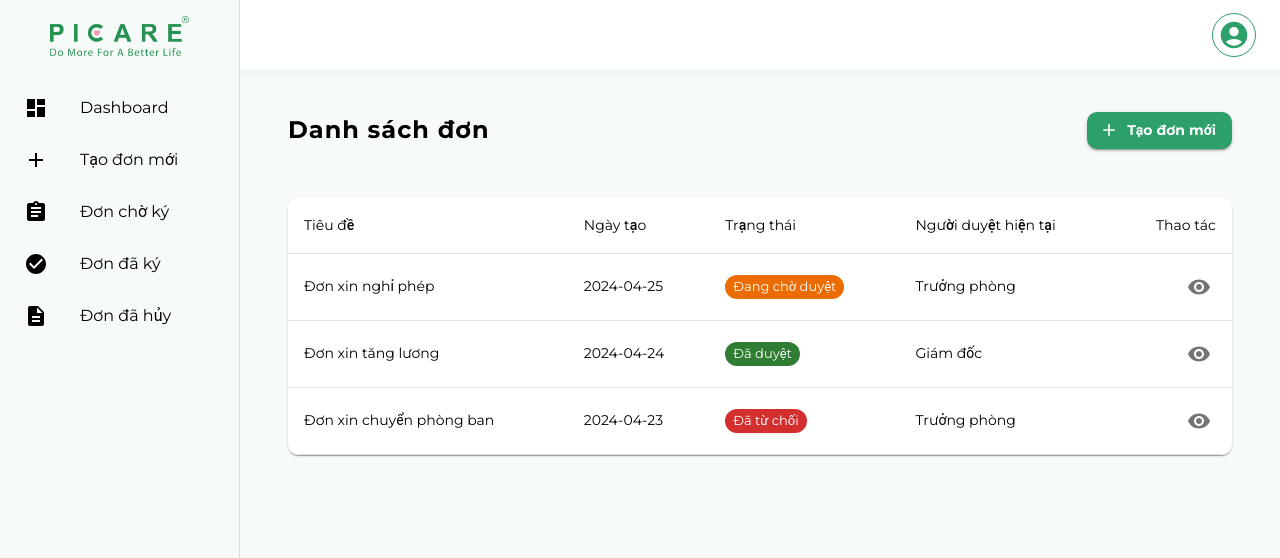
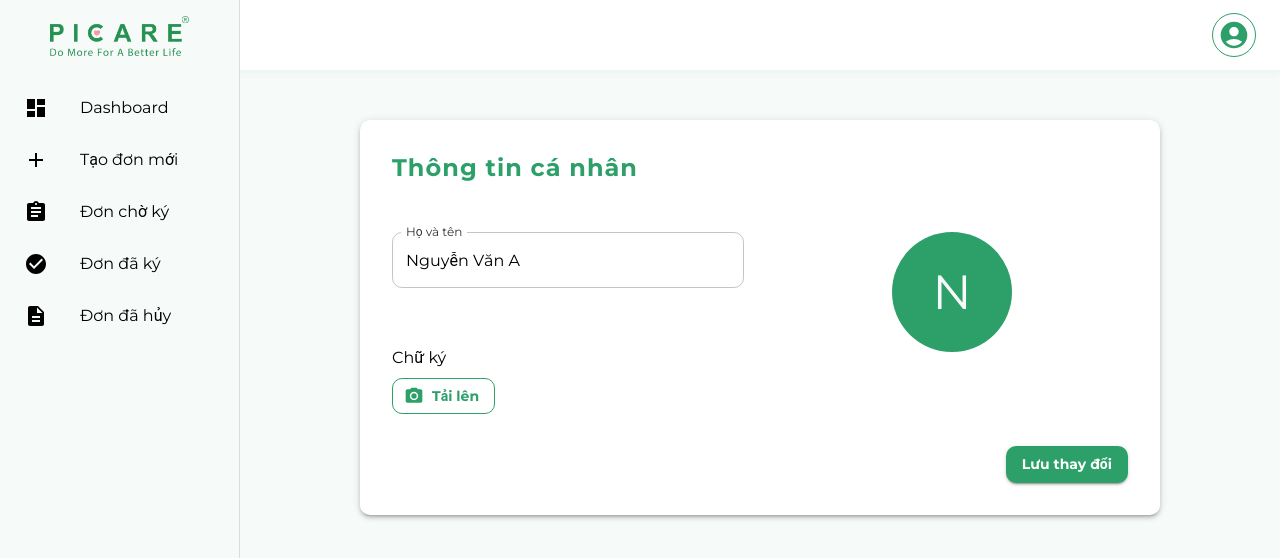
Before and after one commit to tulklk/PicareRequestManagementPage, a React (Vite) app: page /profile in a window 1280 px wide. Before the commit this address led to /. Shown: the top 558 px of the page. Built offline with nearby package versions, Linux system fonts and the light colour scheme; a web font is replaced by a local one.

Commit message:
Add Profile Page, fix workflow pape

```diff
--- a/src/App.jsx
+++ b/src/App.jsx
@@ -16,6 +16,7 @@ import RequestDetails from './pages/RequestDetails';
 import CancelledRequests from './pages/CancelledRequests';
 import PendingApprovals from './pages/PendingApprovals';
 import RequestHistory from './pages/RequestHistory';
+import Profile from './pages/Profile';
 
 const router = {
   future: {
@@ -73,6 +74,7 @@ function App() {
             <Route path="cancelled-requests" element={<CancelledRequests />} />
             <Route path="pending-approvals" element={<PendingApprovals />} />
             <Route path="request-history" element={<RequestHistory />} />
+            <Route path="profile" element={<Profile />} />
             <Route path="*" element={<Navigate to="/" replace />} />
           </Route>
         </Routes>
--- a/src/components/Layout.jsx
+++ b/src/components/Layout.jsx
@@ -47,6 +47,11 @@ function Layout() {
 
   const handleProfileMenuClose = () => {
     setAnchorEl(null);
+  };
+
+  const handleProfileClick = () => {
+    handleProfileMenuClose();
+    navigate('/profile');
   };
 
   const handleLogout = () => {
@@ -144,7 +149,7 @@ function Layout() {
             open={Boolean(anchorEl)}
             onClose={handleProfileMenuClose}
           >
-            <MenuItem onClick={handleProfileMenuClose}>Hồ sơ</MenuItem>
+            <MenuItem onClick={handleProfileClick}>Hồ sơ</MenuItem>
             <MenuItem onClick={handleLogout}>Đăng xuất</MenuItem>
           </Menu>
         </Toolbar>
--- /dev/null
+++ b/src/pages/Profile.jsx
@@ -0,0 +1,131 @@
+import React, { useState } from 'react';
+import {
+  Box,
+  Paper,
+  Typography,
+  TextField,
+  Button,
+  Avatar,
+  Grid,
+  IconButton,
+} from '@mui/material';
+import { PhotoCamera } from '@mui/icons-material';
+import { toast } from 'react-toastify';
+
+function Profile() {
+  const [name, setName] = useState('Nguyễn Văn A'); // Giá trị mặc định, sau này sẽ lấy từ API
+  const [signature, setSignature] = useState(null);
+  const [previewUrl, setPreviewUrl] = useState(null);
+
+  const handleNameChange = (event) => {
+    setName(event.target.value);
+  };
+
+  const handleSignatureUpload = (event) => {
+    const file = event.target.files[0];
+    if (file) {
+      setSignature(file);
+      const reader = new FileReader();
+      reader.onloadend = () => {
+        setPreviewUrl(reader.result);
+      };
+      reader.readAsDataURL(file);
+    }
+  };
+
+  const handleSave = () => {
+    // TODO: Implement API call to save profile changes
+    console.log('Saving profile:', { name, signature });
+    toast.success('Lưu thay đổi thành công!');
+  };
+
+  return (
+    <Box sx={{ maxWidth: 800, mx: 'auto', mt: 4 }}>
+      <Paper elevation={3} sx={{ p: 4 }}>
+        <Typography variant="h5" gutterBottom sx={{ color: '#2CA068', fontWeight: 600 }}>
+          Thông tin cá nhân
+        </Typography>
+
+        <Grid container spacing={4} sx={{ mt: 2 }}>
+          <Grid item xs={12} md={6}>
+            <TextField
+              fullWidth
+              label="Họ và tên"
+              value={name}
+              onChange={handleNameChange}
+              sx={{ mb: 3 }}
+            />
+
+            <Box sx={{ mt: 4 }}>
+              <Typography variant="subtitle1" gutterBottom>
+                Chữ ký
+              </Typography>
+              <Box sx={{ display: 'flex', alignItems: 'center', gap: 2 }}>
+                {previewUrl && (
+                  <Box
+                    component="img"
+                    src={previewUrl}
+                    alt="Chữ ký"
+                    sx={{
+                      width: 200,
+                      height: 100,
+                      objectFit: 'contain',
+                      border: '1px solid #ddd',
+                      borderRadius: 1,
+                    }}
+                  />
+                )}
+                <Button
+                  variant="outlined"
+                  component="label"
+                  startIcon={<PhotoCamera />}
+                  sx={{ color: '#2CA068', borderColor: '#2CA068' }}
+                >
+                  Tải lên
+                  <input
+                    type="file"
+                    hidden
+                    accept="image/*"
+                    onChange={handleSignatureUpload}
+                  />
+                </Button>
+              </Box>
+            </Box>
+          </Grid>
+
+          <Grid item xs={12} md={6}>
+            <Box sx={{ display: 'flex', flexDirection: 'column', alignItems: 'center' }}>
+              <Avatar
+                sx={{
+                  width: 120,
+                  height: 120,
+                  bgcolor: '#2CA068',
+                  fontSize: '3rem',
+                }}
+              >
+                {name.charAt(0)}
+              </Avatar>
+            </Box>
+          </Grid>
+        </Grid>
+
+        <Box sx={{ mt: 4, display: 'flex', justifyContent: 'flex-end' }}>
+          <Button
+            variant="contained"
+            onClick={handleSave}
+            sx={{
+              bgcolor: '#2CA068',
+              '&:hover': {
+                bgcolor: '#248a56',
+              },
+            }}
+          >
+            Lưu thay đổi
+          </Button>
+        </Box>
+      </Paper>
+    </Box>
+  );
+}
+
+export default Profile;
```
